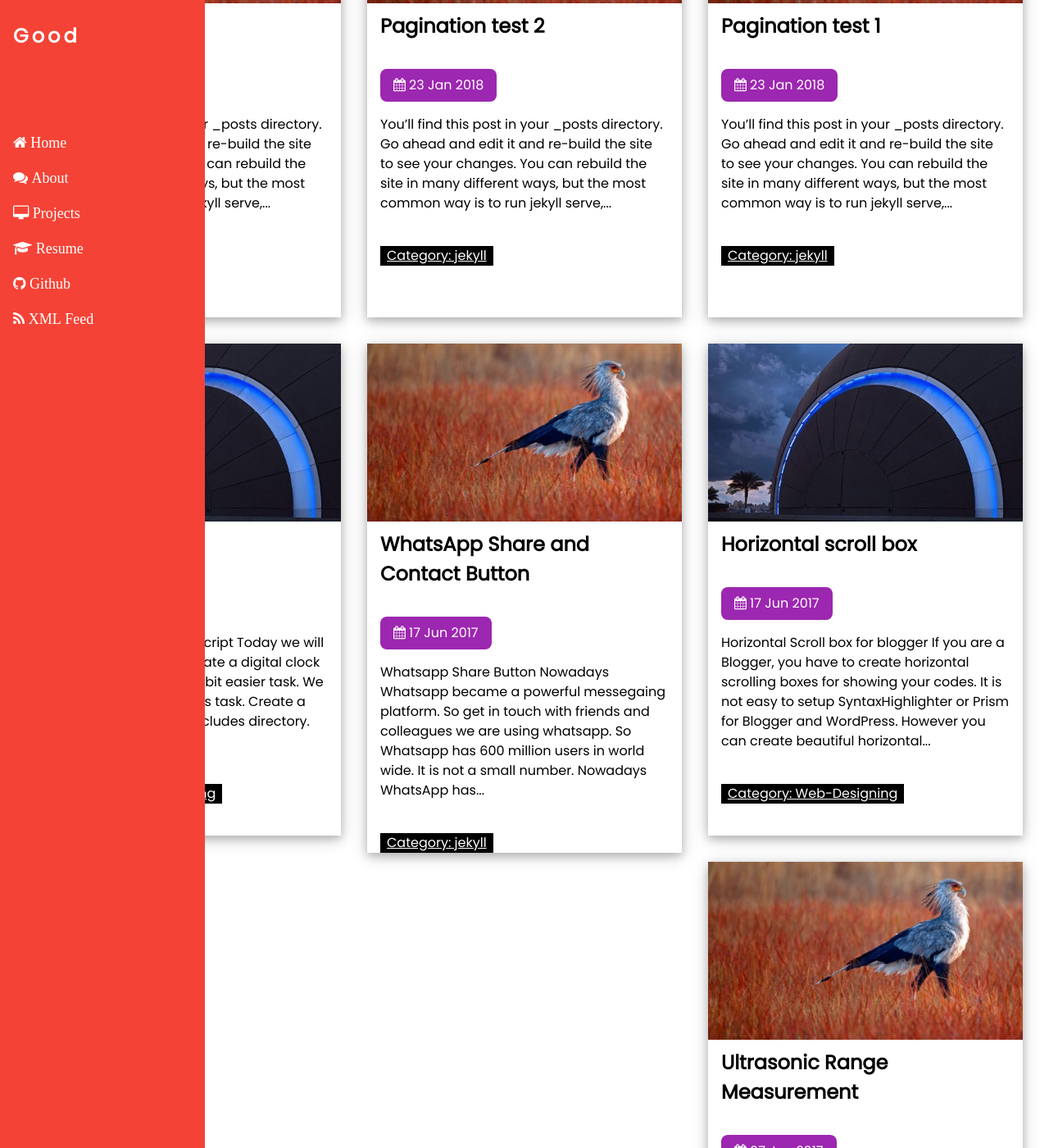
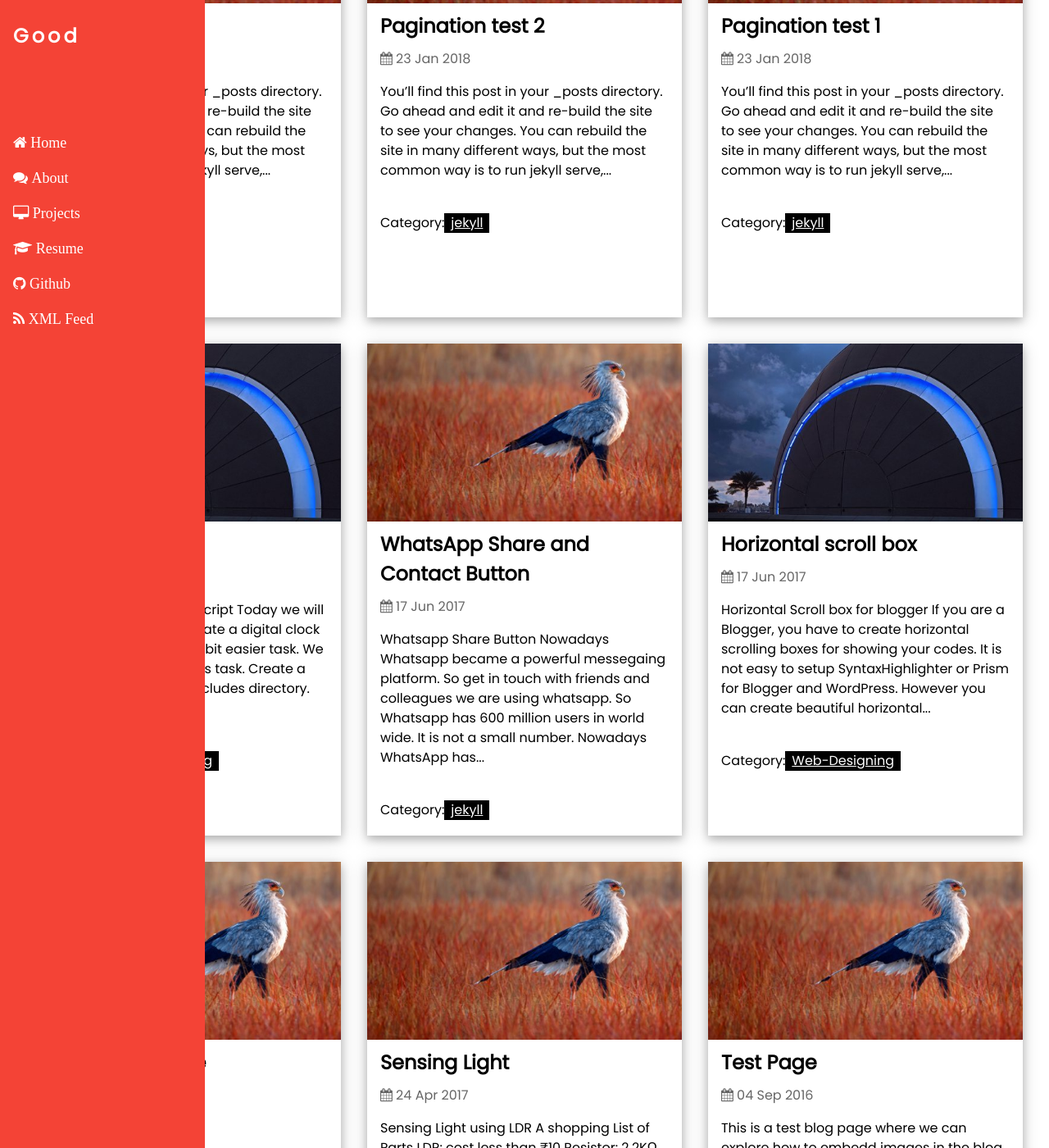
Before and after one commit to chipprogrammers/Good, a Jekyll site: the page built from blog.html, in a window 1280 px wide and 1400 px high, scrolled down 328 px. Shown: the whole window at 82% size. Built offline with Jekyll 4.4.1, drawn with Linux system fonts in a browser that asks for light colours; comment, search, counter and statistics services are not loaded; some of the changed text lies outside the part shown.

Commit message:
Update blog.html

```diff
--- a/blog.html
+++ b/blog.html
@@ -9,13 +9,11 @@ layout: default
    <div class="w3-card-4 w3-margin" style="min-height:600px">
        <img src="{{ site.baseurl }}{{ post.img }}" style="width:100%">
        <div class="w3-container">
-           <h3><b>{{ post.title }}</b></h3><br />
-           <button class="w3-button w3-round-large w3-purple">
-              <i class="fa fa-calendar" aria-hidden="true"></i> {{ post.date | date_to_string }}
-           </button>
+           <h3><b>{{ post.title }}</b></h3>
+           <span class="w3-opacity"><i class="fa fa-calendar" aria-hidden="true"></i> {{ post.date | date_to_string }}</span>
            <p>{{ post.content | strip_html | truncatewords: 40 }}</p><br />
-           <span class="w3-tag">
-           <a href="{{ site.baseurl }}/category/{{ post.category }}">Category: {{ post.category }}</a>
+           Category:<span class="w3-tag">
+                <a href="{{ site.baseurl }}/category/{{ post.category }}">{{ post.category }}</a>
            </span>
        </div>
    </div>
```
